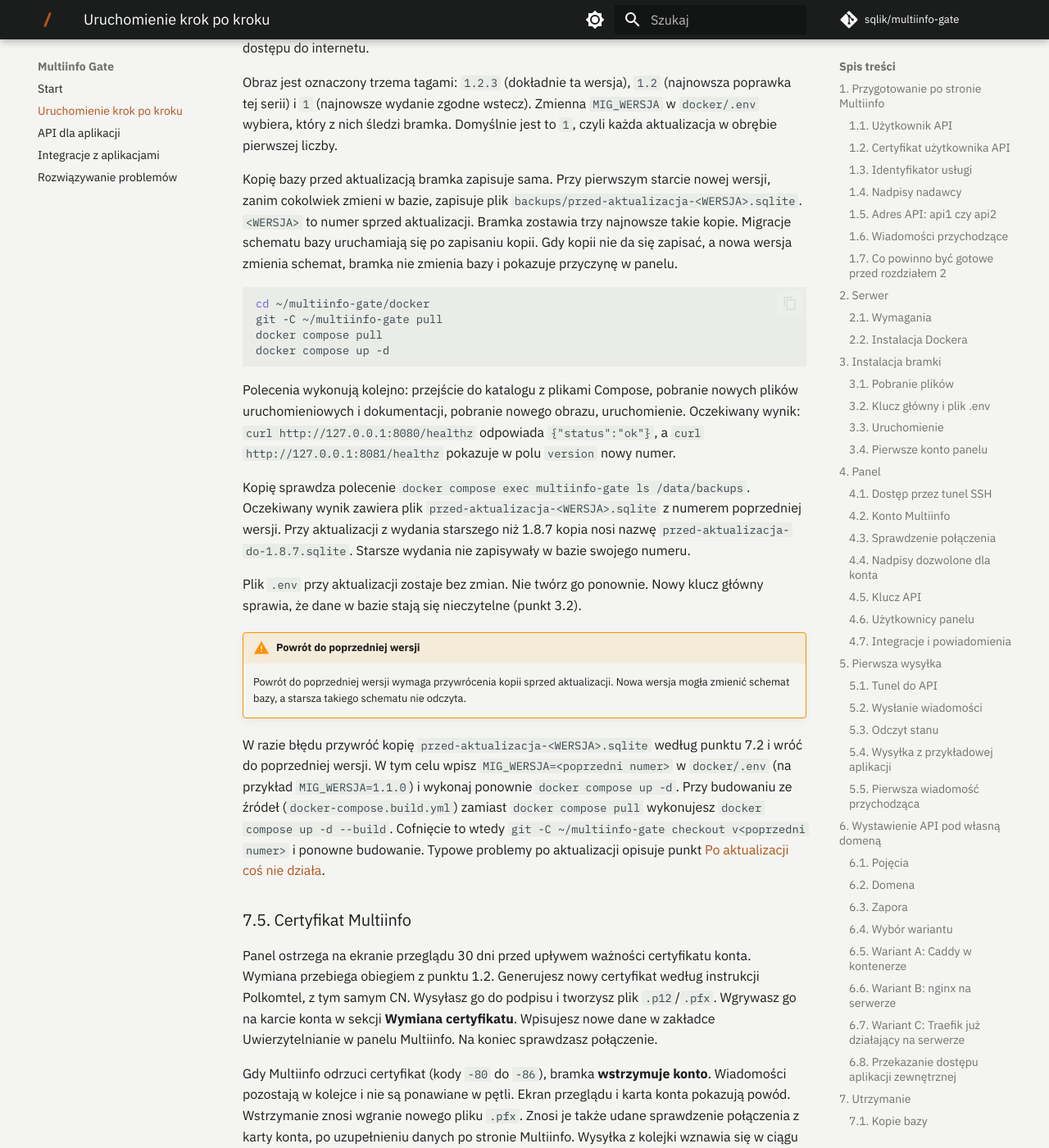
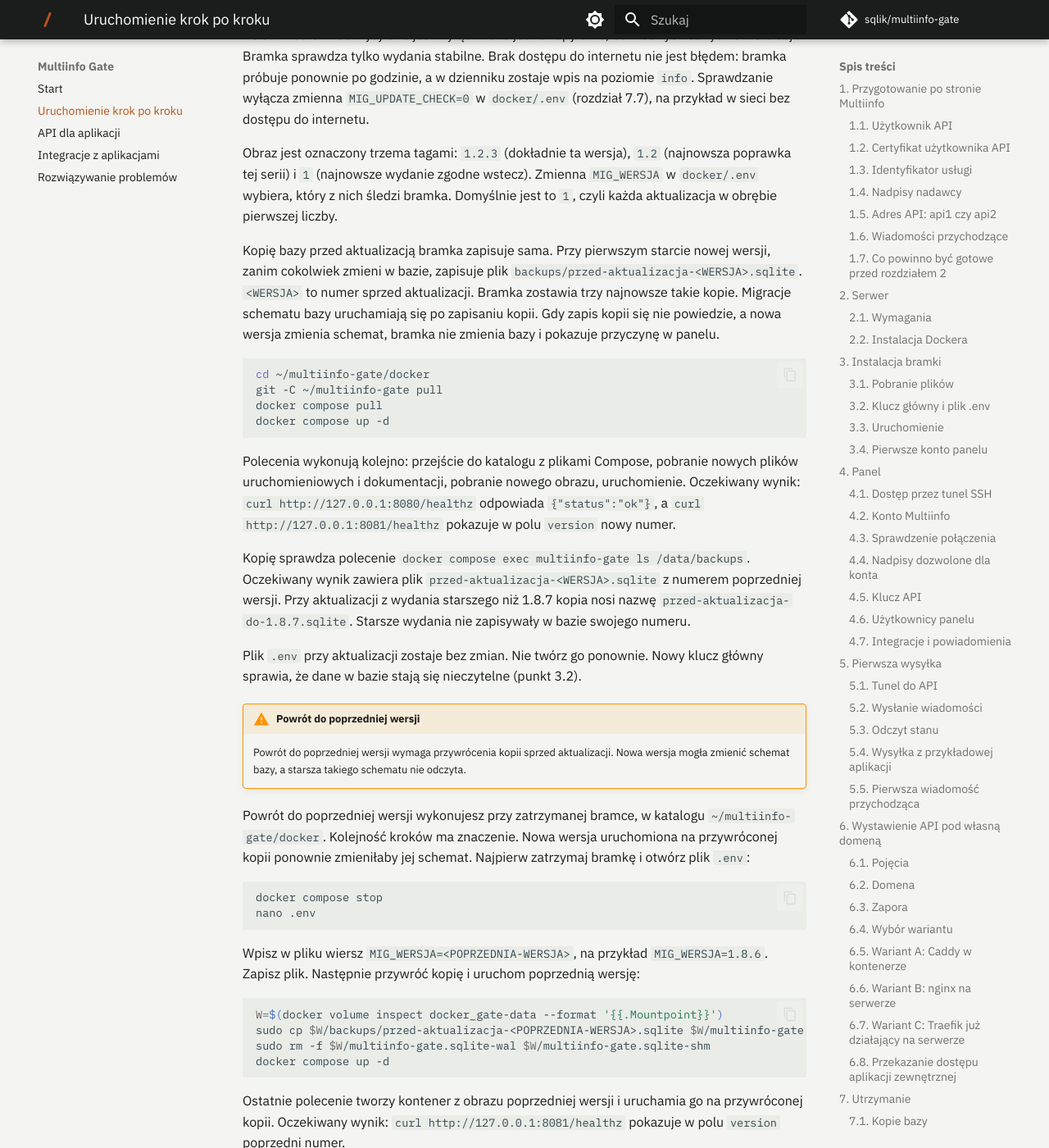
Before and after one commit to sqlik/multiinfo-gate, an MkDocs documentation site: the page built from docs/uruchomienie.md, in a window 1280 px wide and 1400 px high, scrolled down 33395 px. Shown: the whole window at 82% size. Built offline with MkDocs 1.6.1 and Material for MkDocs 9.7.7, drawn with Linux system fonts in a browser that asks for light colours; comment, search, counter and statistics services are not loaded; some of the changed text lies outside the part shown.

Commit message:
Dokumentacja: powrót do poprzedniej wersji przy zatrzymanej bramce, dane pod innym kluczem, poprawki po przeglądzie

````diff
--- a/docs/uruchomienie.md
+++ b/docs/uruchomienie.md
@@ -995,7 +995,8 @@ zawiera treści wiadomości, haseł ani pełnych kluczy. Zdarzenia warte uwagi:
 | `panel.wyjatek` | błąd wewnętrzny panelu; pole `id` to identyfikator zdarzenia ze strony błędu w przeglądarce. Opis w punkcie [Błąd wewnętrzny bramki](problemy.md#blad-wewnetrzny) |
 | `bramka.awaria_startu` | bramka nie rozpoczęła pracy i działa w trybie awaryjnym; pole `reason` podaje przyczynę, pole `id` identyfikator ze strony w panelu. Opis w punkcie [Bramka nie rozpoczęła pracy](problemy.md#awaria-startu) |
 | `kopia.przed_aktualizacja`, `kopia.przed_aktualizacja_blad` | wynik kopii zapisywanej przy pierwszym starcie nowej wersji (punkt 7.4); nieudana kopia bez zmiany schematu nie zatrzymuje bramki |
-| `klucz.czesc_nieczytelna` | część sekretów w bazie zaszyfrowano innym kluczem głównym; pole `groups` wymienia ich rodzaje. Bramka pracuje, ale tych danych nie odczyta |
+| `klucz.czesc_nieczytelna` | część sekretów w bazie zaszyfrowano innym kluczem głównym; pole `groups` wymienia ich rodzaje. Bramka pracuje, ale tych danych nie odczyta. Opis w punkcie [Część danych zaszyfrowana innym kluczem](problemy.md#klucz-czesciowy) |
+| `kopia.retencja_blad` | bramka nie usunęła najstarszych kopii przed aktualizacją, na przykład z braku prawa zapisu do katalogu `backups/`; bramka pracuje dalej |
 | `worker.zadanie_porzucone` | ósmy z rzędu błąd wewnętrzny tego samego zadania; wysyłka kończy wiadomość stanem `failed`, odpytywanie zostawia w przebiegu wpis o przerwaniu |
 
 ### 7.4. Aktualizacja
@@ -1030,8 +1031,8 @@ liczby.
 Kopię bazy przed aktualizacją bramka zapisuje sama. Przy pierwszym starcie nowej wersji, zanim
 cokolwiek zmieni w bazie, zapisuje plik `backups/przed-aktualizacja-<WERSJA>.sqlite`. `<WERSJA>` to
 numer sprzed aktualizacji. Bramka zostawia trzy najnowsze takie kopie. Migracje schematu bazy
-uruchamiają się po zapisaniu kopii. Gdy kopii nie da się zapisać, a nowa wersja zmienia schemat,
-bramka nie zmienia bazy i pokazuje przyczynę w panelu.
+uruchamiają się po zapisaniu kopii. Gdy zapis kopii się nie powiedzie, a nowa wersja zmienia
+schemat, bramka nie zmienia bazy i pokazuje przyczynę w panelu.
 
 ```bash
 cd ~/multiinfo-gate/docker
@@ -1057,12 +1058,33 @@ Plik `.env` przy aktualizacji zostaje bez zmian. Nie twórz go ponownie. Nowy kl
     Powrót do poprzedniej wersji wymaga przywrócenia kopii sprzed aktualizacji. Nowa wersja mogła
     zmienić schemat bazy, a starsza takiego schematu nie odczyta.
 
-W razie błędu przywróć kopię `przed-aktualizacja-<WERSJA>.sqlite` według punktu 7.2 i wróć do
-poprzedniej wersji. W tym celu wpisz `MIG_WERSJA=<poprzedni numer>` w `docker/.env` (na przykład
-`MIG_WERSJA=1.1.0`) i wykonaj ponownie `docker compose up -d`. Przy budowaniu ze źródeł
-(`docker-compose.build.yml`) zamiast `docker compose pull` wykonujesz
-`docker compose up -d --build`. Cofnięcie to wtedy `git -C ~/multiinfo-gate checkout v<poprzedni numer>`
-i ponowne budowanie. Typowe problemy po aktualizacji opisuje punkt
+Powrót do poprzedniej wersji wykonujesz przy zatrzymanej bramce, w katalogu
+`~/multiinfo-gate/docker`. Kolejność kroków ma znaczenie. Nowa wersja uruchomiona na przywróconej
+kopii ponownie zmieniłaby jej schemat. Najpierw zatrzymaj bramkę i otwórz plik `.env`:
+
+```bash
+docker compose stop
+nano .env
+```
+
+Wpisz w pliku wiersz `MIG_WERSJA=<POPRZEDNIA-WERSJA>`, na przykład `MIG_WERSJA=1.8.6`. Zapisz plik.
+Następnie przywróć kopię i uruchom poprzednią wersję:
+
+```bash
+W=$(docker volume inspect docker_gate-data --format '{{.Mountpoint}}')
+sudo cp $W/backups/przed-aktualizacja-<POPRZEDNIA-WERSJA>.sqlite $W/multiinfo-gate.sqlite
+sudo rm -f $W/multiinfo-gate.sqlite-wal $W/multiinfo-gate.sqlite-shm
+docker compose up -d
+```
+
+Ostatnie polecenie tworzy kontener z obrazu poprzedniej wersji i uruchamia go na przywróconej
+kopii. Oczekiwany wynik: `curl http://127.0.0.1:8081/healthz` pokazuje w polu `version` poprzedni
+numer.
+
+Przy budowaniu ze źródeł (`docker-compose.build.yml`) zamiast `docker compose pull` wykonujesz
+`docker compose up -d --build`. Przy powrocie zamiast zmiany `MIG_WERSJA` wykonaj
+`git -C ~/multiinfo-gate checkout v<POPRZEDNIA-WERSJA>`, a na końcu `docker compose up -d --build`.
+Typowe problemy po aktualizacji opisuje punkt
 [Po aktualizacji coś nie działa](problemy.md#po-aktualizacji).
 
 ### 7.5. Certyfikat Multiinfo
@@ -1375,10 +1397,15 @@ systemctl restart multiinfo-gate
 ```
 
 Powrót do poprzedniego wydania po nieudanej aktualizacji to przywrócenie kopii
-`przed-aktualizacja-<WERSJA>.sqlite` według przepisu wyżej i ręczne pobranie tamtego wydania:
+`przed-aktualizacja-<WERSJA>.sqlite` i ręczne pobranie tamtego wydania. Usługa startuje dopiero na
+końcu, już z poprzednim wydaniem. Nowe wydanie uruchomione na przywróconej kopii ponownie
+zmieniłoby jej schemat.
 
 ```bash
 systemctl stop multiinfo-gate
+cd /var/lib/multiinfo-gate
+install -o multiinfo-gate -g multiinfo-gate -m 640 backups/przed-aktualizacja-<WERSJA>.sqlite multiinfo-gate.sqlite
+rm -f multiinfo-gate.sqlite-wal multiinfo-gate.sqlite-shm
 rm -rf /opt/multiinfo-gate && mkdir /opt/multiinfo-gate
 curl -fsSL https://github.com/sqlik/multiinfo-gate/archive/refs/tags/v<WERSJA>.tar.gz | tar -xz --strip-components=1 -C /opt/multiinfo-gate
 cd /opt/multiinfo-gate && echo "allow-scripts=better-sqlite3" > .npmrc
````
Also changed, not shown: README.md (+1 -1 lines), docs/problemy.md (+50 -20 lines), docs/obrazki/problemy-blad.png, docs/obrazki/problemy-klucz.png.
